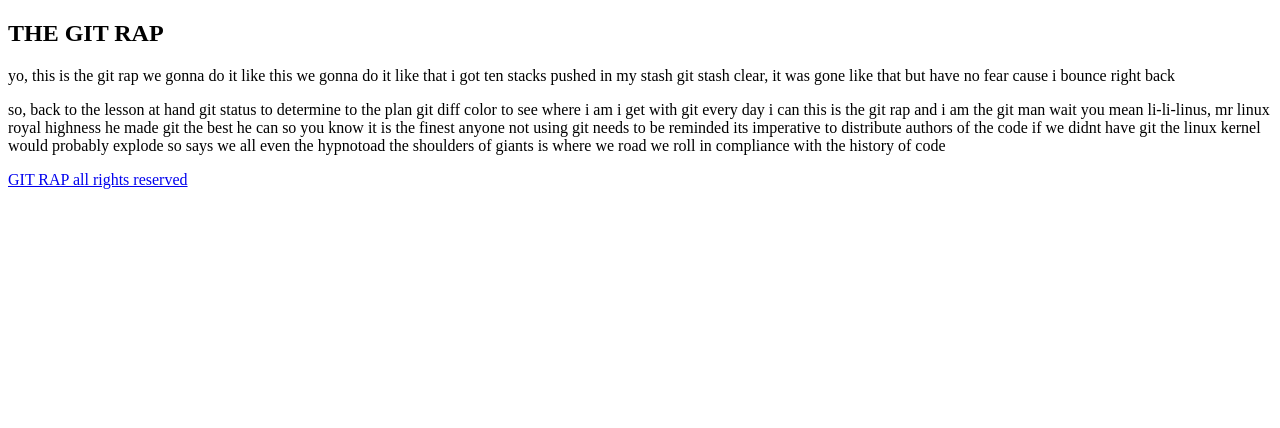
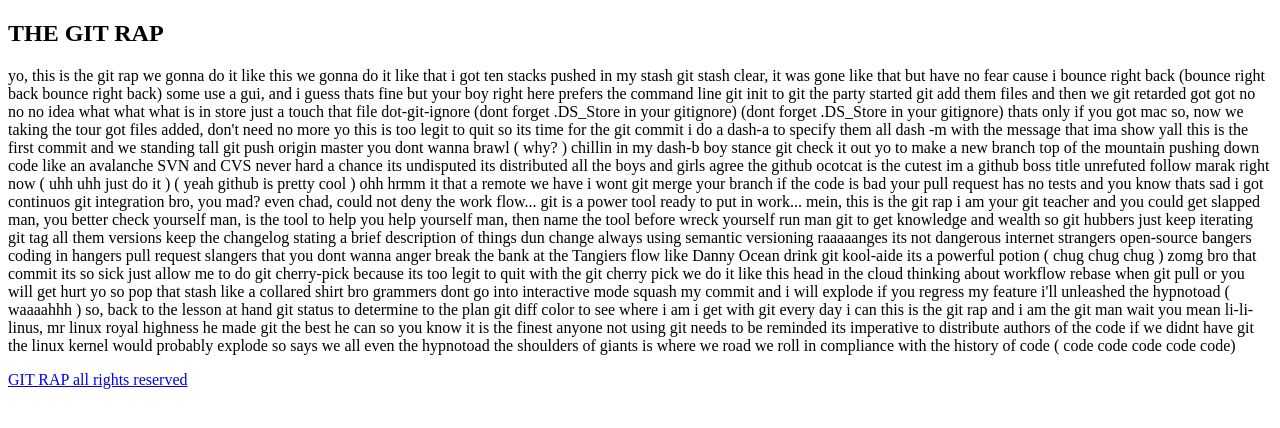
Before and after one commit to AGawen/TUTO_GIT, a plain HTML site: page index.html in a window 1280 px wide. Drawn offline with Linux system fonts and the light colour scheme.

Commit message:
ajout des lyrics

```diff
--- a/index.html
+++ b/index.html
@@ -13,9 +13,93 @@
 			we gonna do it like that
 			i got ten stacks pushed in my stash
 			git stash clear, it was gone like that
-			but have no fear cause i bounce right back</p>
+			but have no fear cause i bounce right back
+			(bounce right back bounce right back)
 
-			<p>so, back to the lesson at hand
+			some use a gui, and i guess thats fine
+			but your boy right here prefers the command line
+
+			git init to git the party started
+			git add them files and then we git retarded
+			got got no no no idea what what what is in store
+			just a touch that file dot-git-ignore
+
+			(dont forget .DS_Store in your gitignore)
+			(dont forget .DS_Store in your gitignore)
+			thats only if you got mac
+
+			so, now we taking the tour
+			got files added, don't need no more
+			yo this is too legit to quit
+			so its time for the git commit
+			i do a dash-a to specify them all
+			dash -m with the message that ima show yall
+			this is the first commit and we standing tall
+			git push origin master you dont wanna brawl
+
+			( why? )
+
+			chillin in my dash-b boy stance
+			git check it out yo to make a new branch
+			top of the mountain pushing down code like an avalanche
+			SVN and CVS never hard a chance
+			its undisputed its distributed
+			all the boys and girls agree the github
+			ocotcat is the cutest
+			im a github boss title unrefuted
+			follow marak right now ( uhh uhh just do it )
+
+			( yeah github is pretty cool )
+
+			ohh hrmm it that a remote we have
+			i wont git merge your branch if the code is bad
+			your pull request has no tests and you know thats sad
+			i got continuos git integration bro, you mad?
+			even chad, could not deny the work flow...
+			git is a power tool ready to put in work...
+
+			mein, this is the git rap
+			i am your git teacher
+			and you could get slapped
+			man, you better check yourself
+			man, is the tool to help you help yourself
+			man, then name the tool before wreck yourself
+			run man git to get knowledge and wealth
+
+			so git hubbers just keep iterating
+			git tag all them versions keep the changelog stating
+			a brief description of things dun change
+			always using semantic versioning raaaaanges
+			its not dangerous
+			internet strangers
+			open-source bangers
+			coding in hangers
+			pull request slangers
+			that you dont wanna anger
+			break the bank at the Tangiers
+			flow like Danny Ocean
+			drink git kool-aide its a powerful potion
+
+			( chug chug chug )
+
+			zomg bro that commit its so sick
+			just allow me to do git cherry-pick
+
+			because its too legit to quit
+			with the git cherry pick
+			we do it like this
+
+			head in the cloud thinking about workflow
+			rebase when git pull or you will get hurt yo
+			so pop that stash like a collared shirt bro
+			grammers dont go into interactive mode
+			squash my commit and i will explode
+			if you regress my feature
+			i'll unleashed the hypnotoad
+
+			( waaaahhh )
+
+			so, back to the lesson at hand
 			git status to determine to the plan
 			git diff color to see where i am
 			i get with git every day i can
@@ -27,7 +111,10 @@ imperative to distribute authors of the code
 			if we didnt have git the linux kernel would probably explode
 			so says we all even the hypnotoad
 			the shoulders of giants is where we road
-we roll in compliance with the history of code</p>
+			we roll in compliance with the history of code
+
+			( code code code code code)
+			</p>
 		</section>
 		<footer>
 		 <a href="https://soundcloud.com/marak/the-git-rap">GIT RAP all rights reserved</a>
```
Lines whose indentation alone changed are shown as unchanged.
